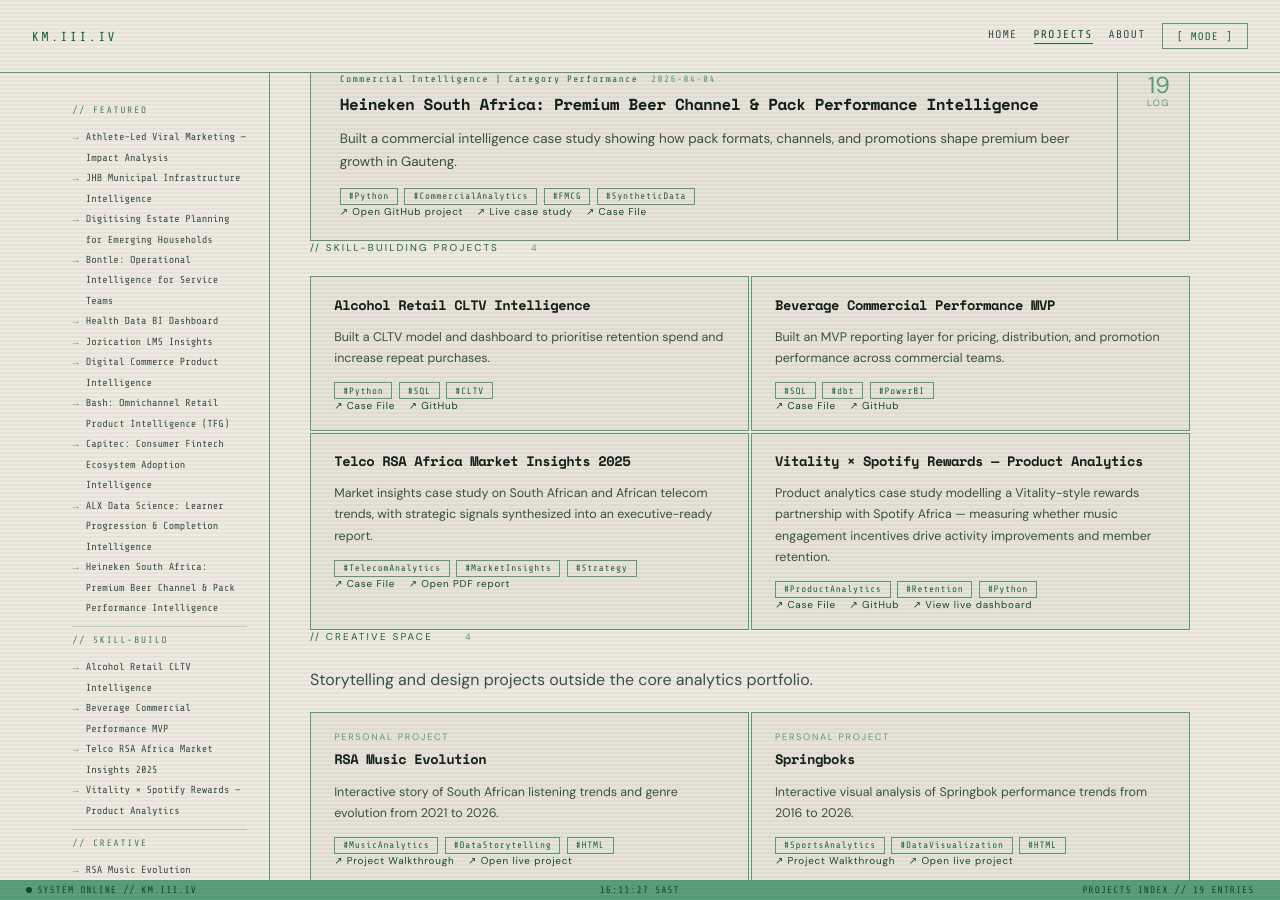
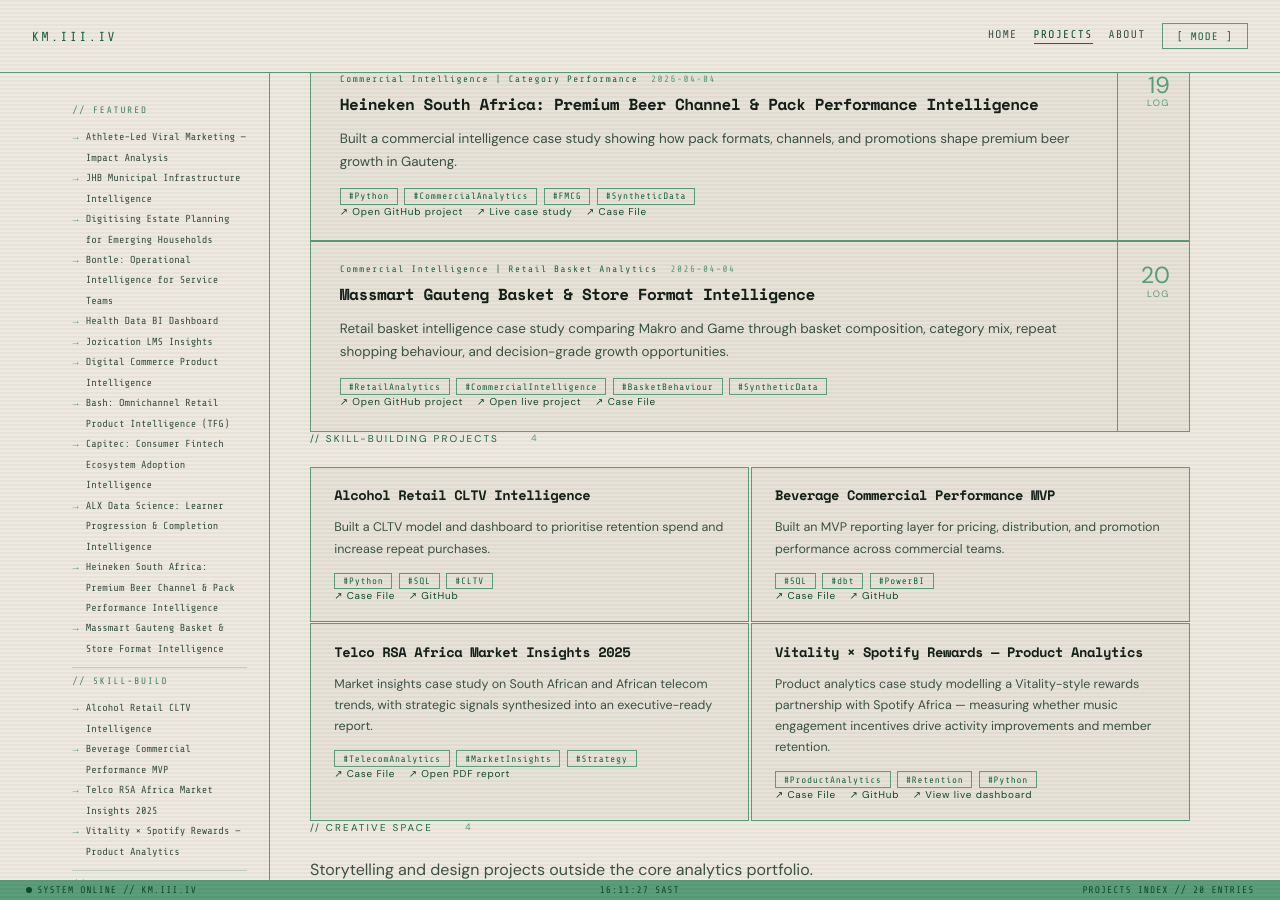
Before and after one commit to km-webdvlpr/III_V2, a Jekyll site: the page built from projects.md, in a window 1280 px wide and 900 px high, scrolled down 2275 px. Built offline with Jekyll 4.4.1, drawn with Linux system fonts in a browser that asks for light colours; some of the changed lines change nothing that is shown.

Commit message:
Add Massmart basket intelligence case study

```diff
--- a/_data/project_registry.yml
+++ b/_data/project_registry.yml
@@ -141,6 +141,19 @@
     - alcohol-retail-cltv-intelligence
     - digital-commerce-product-intelligence
 
+- slug: massmart-gauteng-basket-store-format-intelligence
+  order: 20
+  log: "20"
+  tier: flagship
+  group: featured
+  homepage: false
+  about: false
+  filters: [analytics, product]
+  related:
+    - bash-product-intelligence
+    - alcohol-retail-cltv-intelligence
+    - heineken-premium-beer-channel-pack-performance-intelligence
+
 - slug: alcohol-retail-cltv-intelligence
   order: 9
   log: "09"
--- /dev/null
+++ b/_projects/massmart-gauteng-basket-store-format-intelligence.md
@@ -0,0 +1,105 @@
+---
+title: "Massmart Gauteng Basket & Store Format Intelligence"
+date: 2026-04-04
+summary: "Retail basket intelligence case study comparing Makro and Game through basket composition, category mix, repeat shopping behaviour, and decision-grade growth opportunities."
+tags: ["Retail Analytics", "Commercial Intelligence", "Basket Behaviour", "Synthetic Data"]
+featured: true
+roleFocus: "Commercial Intelligence | Retail Basket Analytics"
+projectShows:
+  - "Basket behaviour modelling"
+  - "Store-format comparison"
+  - "Decision-oriented retail analysis"
+snapshot:
+  problem: "Massmart needs clearer visibility into which basket compositions and store formats create stronger value and repeat behaviour across groceries, liquor, and general merchandise."
+  focus: "I built a synthetic basket-level retail dataset across Makro and Game, then ranked basket types, category combinations, promotions, and shopper signals."
+  outcome: "The case shows where higher-value retail behaviour actually sits and where Massmart should focus its next basket-building moves."
+repo: "https://github.com/km-webdvlpr/massmart-gauteng-basket-intelligence"
+demo: "https://km-webdvlpr.github.io/massmart-gauteng-basket-intelligence/"
+repoLabel: "Open GitHub project"
+demoLabel: "Open live project"
+---
+
+## Overview
+This case study looks at how basket composition and store format shape higher-value shopping behaviour across Makro and Game in Gauteng.
+
+## Business Context
+Retail growth is not just a traffic problem. It depends on whether shoppers build baskets that are larger, broader, and more likely to repeat. For Massmart, that means understanding which store formats and category combinations create stronger basket value and cleaner commercial upside across groceries, liquor, and general merchandise.
+
+## Problem Statement
+The business needed a clearer view of which basket types, category combinations, and store formats were driving the strongest commercial behaviour, rather than relying on headline transaction counts alone.
+
+## Analyst Objective
+Build a decision-oriented retail intelligence case study that identifies the basket patterns, promotion combinations, and shopper signals most closely associated with higher-value behaviour in Gauteng.
+
+## Stakeholders
+- Commercial and category teams deciding which basket missions to prioritise.
+- Trading teams reviewing where category combinations should be promoted together.
+- Store-format and growth teams comparing where Makro and Game are strongest.
+- Leadership teams needing a cleaner view of what higher-value shoppers actually look like.
+
+## Key Questions
+- Which basket types create the strongest basket value and repeat behaviour?
+- Which category combinations contribute the most value and penetration?
+- Where is Makro outperforming Game, and where is Game outperforming Makro?
+- Which promotion combinations create the strongest uplift, and where is the margin risk highest?
+- Which shopper signals are most useful when identifying higher-value customers?
+
+## Workflow Thinking
+- Basket value must be derived from category mix rather than assigned independently.
+- Store format matters because Makro and Game are built for different basket missions.
+- Repeat behaviour should correlate with basket quality, but still include noise so it behaves like retail rather than a scoring formula.
+- Promotions are only useful when they are read together with uplift, margin pressure, and basket composition.
+
+## KPI Framework
+- Basket metrics: basket value, basket size, category diversity, private-label share.
+- Behaviour metrics: repeat shopper rate, basket archetype distribution, high-value shopper share.
+- Category metrics: combination penetration, value contribution, mix effect.
+- Commercial metrics: promo uplift, margin compression risk, store-format ranking.
+
+These metrics mattered because the project is meant to support commercial decisions, not just describe transaction activity.
+
+## Approach
+- Designed a synthetic basket-level retail dataset with four basket archetypes: Quick Trip, Stock-Up, Liquor-Led, and Mixed Basket.
+- Modeled category value across groceries, liquor, and general merchandise so basket totals behave realistically.
+- Built ranked outputs for basket types, category combinations, store formats, and promotion impact.
+- Added a decision layer that answers what Massmart should prioritise next.
+
+## Insights
+- Mixed Basket is the strongest value and repeat-purchase archetype in the portfolio.
+- Makro outperforms on basket size and category breadth.
+- Game remains better aligned to smaller, more accessible shopping missions.
+- Category combinations matter more than isolated single-category pushes.
+- Promotions create real uplift, but not without visible margin pressure.
+
+## Deliverables
+- Synthetic basket-level retail dataset across Makro and Game
+- Ranked basket-type, category-combination, store-format, and promotion outputs
+- Notebook and exported visuals for stakeholder storytelling
+- Published standalone walkthrough plus embedded portfolio case file
+
+## Results
+- Overall repeat-shopping rate landed at 49.3%.
+- Quick Trip remained the dominant basket type by count.
+- Makro led on average basket size and repeat behaviour in the final model.
+- Mixed Basket delivered the highest average basket value.
+
+## Recommendations
+- Prioritise Mixed Basket growth because it combines the strongest value and repeat behaviour.
+- Promote category combinations rather than single-category offers wherever basket crossover is already visible.
+- Use Makro to deepen stock-up and mixed-basket missions.
+- Use Game to expand accessible trips and household-led basket growth.
+- Treat the highest-uplift promotions carefully when margin compression is visible.
+
+## Embedded Project
+<div style="position:relative;height:78vh;min-height:620px;border:1px solid var(--border);border-radius:.45rem;overflow:hidden;background:var(--panel);margin-top:.75rem;">
+  <iframe
+    src="https://km-webdvlpr.github.io/massmart-gauteng-basket-intelligence/"
+    title="Massmart Gauteng Basket & Store Format Intelligence"
+    loading="lazy"
+    style="width:100%;height:100%;border:0;"
+  ></iframe>
+</div>
+
+## Links
+- Live project: [Massmart Gauteng Basket & Store Format Intelligence](https://km-webdvlpr.github.io/massmart-gauteng-basket-intelligence/)
+- GitHub repo: [massmart-gauteng-basket-intelligence](https://github.com/km-webdvlpr/massmart-gauteng-basket-intelligence)
```
